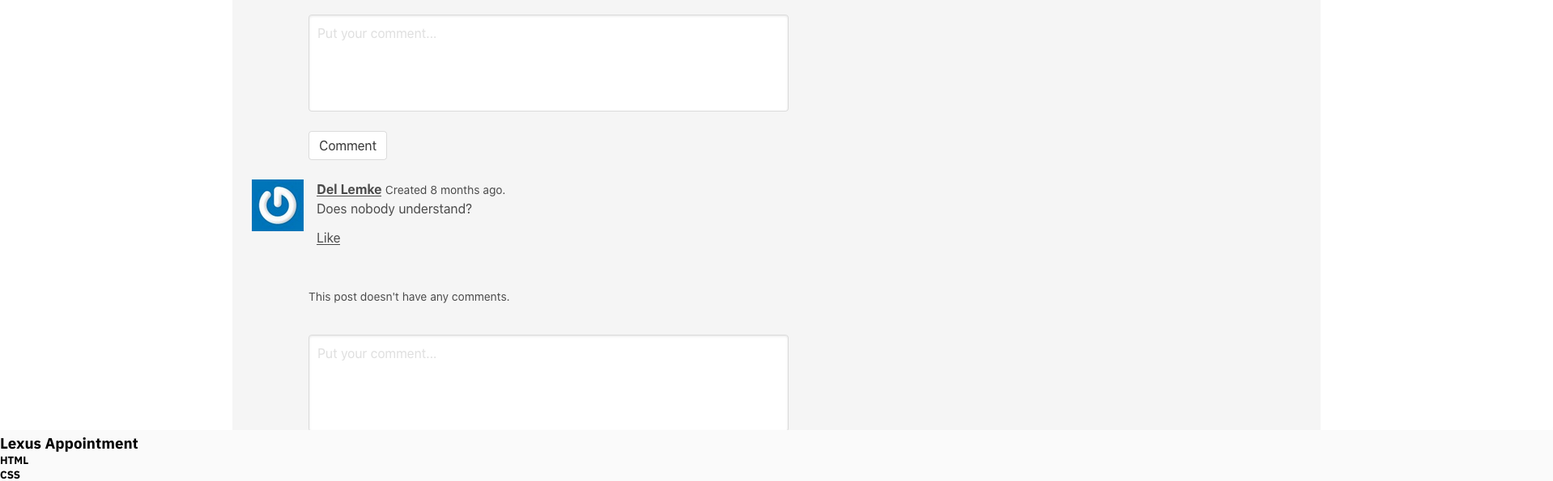
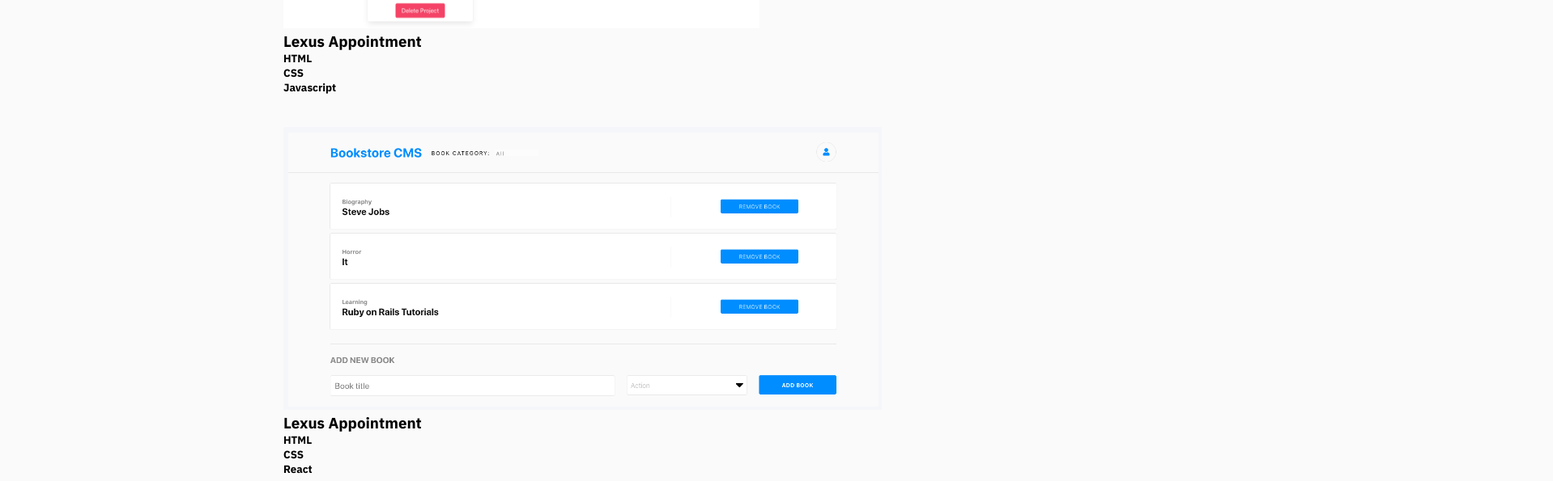
Before and after one commit to NaguiHW/portfolio, a React (Create React App) app: page / in a window 1280 px wide. Shown: the part 2162-2757 px from the top of the page at 81% size, 1918 px wide, since content can reach past the window. Built offline with nearby package versions, Linux system fonts and the light colour scheme.

Commit message:
styling project area

```diff
--- /dev/null
+++ b/src/assets/styles/Projects.scss
@@ -0,0 +1,23 @@
+.projects-container {
+  display: flex;
+  flex-direction: column;
+  margin-left: 300px;
+  align-items: center;
+
+  h1 {
+    font-size: 50px;
+  }
+
+  .projects-area {
+    display: flex;
+    flex-wrap: wrap;
+
+    .project {
+      margin: 20px 50px;
+
+      img {
+        height: 350px;
+      }
+    }
+  }
+}
--- a/src/components/Projects.js
+++ b/src/components/Projects.js
@@ -3,11 +3,12 @@ import lexusAppointment from '../assets/images/lexus-appointment.png';
 import facebookClone from '../assets/images/facebook-clone.png';
 import bookstore from '../assets/images/bookstore.png';
 import todoApp from '../assets/images/todo-app.png';
+import '../assets/styles/Projects.scss';
 
 const Projects = () => (
   <div className="projects-container">
     <h1>My Projects</h1>
-    <div>
+    <div className="projects-area">
       <div className="project">
         <img src={lexusAppointment} alt="Lexus Appointment" />
         <h3>Lexus Appointment</h3>
@@ -33,6 +34,30 @@ const Projects = () => (
 
         </div>
       </div>
+      <div className="project">
+        <img src={todoApp} alt="To Do App" />
+        <h3>Lexus Appointment</h3>
+        <div className="technologies">
+          <h5>HTML</h5>
+          <h5>CSS</h5>
+          <h5>Javascript</h5>
+        </div>
+        <div className="links">
+
+        </div>
+      </div>
+      <div className="project">
+        <img src={bookstore} alt="Bookstore" />
+        <h3>Lexus Appointment</h3>
+        <div className="technologies">
+          <h5>HTML</h5>
+          <h5>CSS</h5>
+          <h5>React</h5>
+        </div>
+        <div className="links">
+
+        </div>
+      </div>
     </div>
   </div>
 );
```
